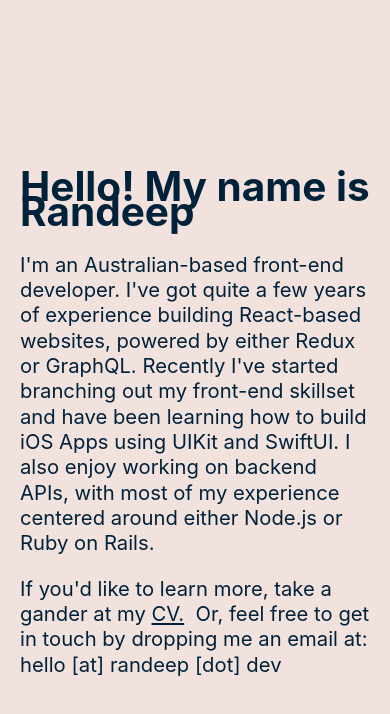
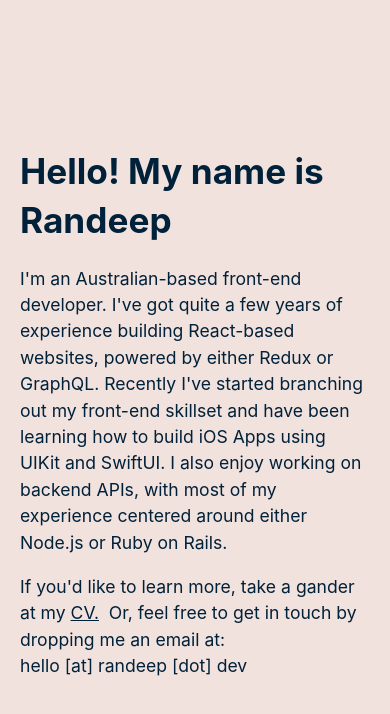
Before and after one commit to rdhaliwal/rdhaliwal-blog, a Next.js app: page / in a window 390 px wide. Shown: the top 714 px of the page. Built offline with nearby package versions, Linux system fonts and the light colour scheme.

Commit message:
feat: Update CV contents

```diff
--- a/styles/globals.css
+++ b/styles/globals.css
@@ -41,26 +41,57 @@ main {
   margin: 0;
   font-family: -apple-system, BlinkMacSystemFont, Segoe UI, Roboto, Oxygen,
   Ubuntu, Cantarell, Fira Sans, Droid Sans, Helvetica Neue, sans-serif;
-  font-size: 1.125em;
-  line-height: 1.25em;
 }
 
-@media only screen and (max-width: 1024px) {
-  html,
-  body {
-    font-size: 1em;
-    line-height: 1.5em;
-  }
-}
 
 body {
   background-color: var(--color-background);
   color: var(--color-text);
+  font-size: 1.1em;
+  line-height: 1.5em;
 }
 
 h1, h2, h3, h4, h5, h6 {
   font-family: -apple-system, BlinkMacSystemFont, Segoe UI, Roboto, Oxygen,
   Ubuntu, Cantarell, Fira Sans, Droid Sans, Helvetica Neue, sans-serif;
+  margin: 0;
+  margin-bottom: calc(var(--pad) * 2);
+}
+
+h1 {
+  font-size: 2.5em;
+  line-height: 1.5em;
+}
+h2 {
+  font-size: 2.2em;
+  line-height: 1.5em;
+}
+h3 {
+  font-size: 1.6em;
+  line-height: 1.5em;
+}
+h4 {
+  font-size: 1.3em;
+  line-height: 1.5em;
+}
+
+@media only screen and (max-width: 1024px) {
+  h1 {
+    font-size: 2em;
+    line-height: 1.4em;
+  }
+  h2 {
+    font-size: 1.6em;
+    line-height: 1.25em;
+  }
+  h3 {
+    font-size: 1.4em;
+    line-height: 1.25em;
+  }
+  h4 {
+    font-size: 1.25em;
+    line-height: 1.25em;
+  }
 }
 
 a {
```
Also changed, not shown: pages/about/cv.md (+16 -6 lines).
